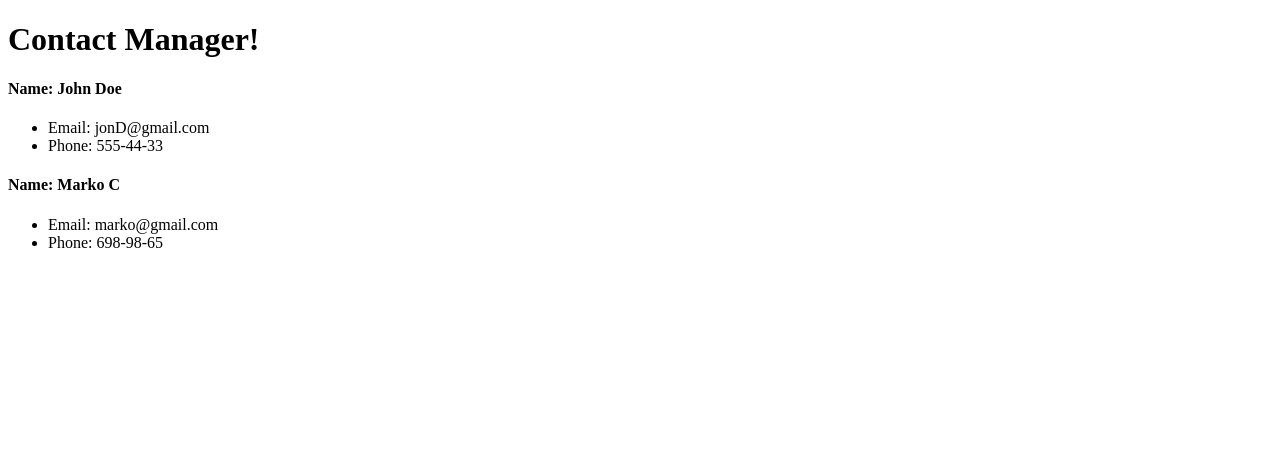
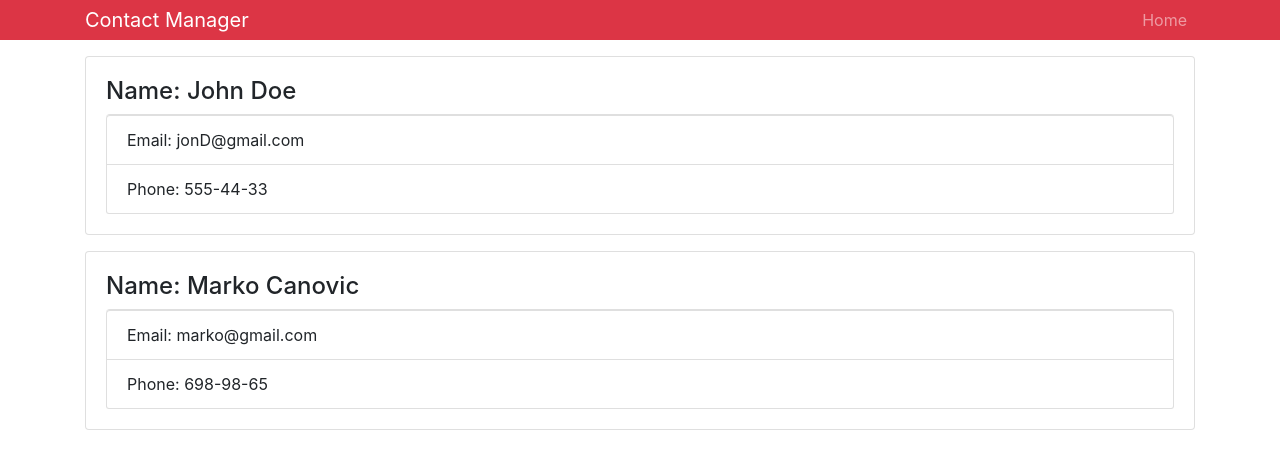
Before and after one commit to MarkoTON/react-front-to-back-default.github.io, a React (Create React App) app in the folder contactmanager/: page / in a window 1280 px wide. Shown: the top 466 px of the page. Built offline with nearby package versions, Linux system fonts and the light colour scheme.

Commit message:
adding bootstrap classes

```diff
--- a/contactmanager/package.json
+++ b/contactmanager/package.json
@@ -4,7 +4,7 @@
   "private": true,
   "dependencies": {
     "axios": "^0.18.0",
-    "bootstrap": "^4.1.2",
+    "bootstrap": "^4.6.0",
     "classnames": "^2.2.6",
     "react": "^16.4.1",
     "react-dom": "^16.4.1",
--- a/contactmanager/src/App.js
+++ b/contactmanager/src/App.js
@@ -1,6 +1,8 @@
 import React, { Component } from 'react';
 import Contact from './components/Contact';
 import Header from './components/Header';
+
+import 'bootstrap/dist/css/bootstrap.min.css';
 import './App.css';
 
 class App extends Component {
@@ -8,9 +10,11 @@
     return (
       <div className="App">
         {/* <Header  /> */}
-        <Header branding="Contact Manager!" />
-        <Contact name="John Doe" email="jonD@gmail.com" phone="555-44-33" />
-        <Contact name="Marko C" email="marko@gmail.com" phone="698-98-65" />
+        <Header branding="Contact Manager" />
+        <div className="container">
+          <Contact name="John Doe" email="jonD@gmail.com" phone="555-44-33" />
+          <Contact name="Marko Canovic" email="marko@gmail.com" phone="698-98-65" />
+        </div>
       </div>
     );
   }
--- a/contactmanager/src/components/Contact.js
+++ b/contactmanager/src/components/Contact.js
@@ -12,11 +12,11 @@
     const {email, name, phone} =  this.props;
 
     return (
-      <div>
+      <div className="card card-body mb-3">
         <h4>Name: {name}</h4>
-        <ul>
-          <li>Email: {email}</li>
-          <li>Phone: {phone}</li>
+        <ul className="list-group">
+          <li className="list-group-item">Email: {email}</li>
+          <li className="list-group-item">Phone: {phone}</li>
         </ul>
       </div>
     )
--- a/contactmanager/src/components/Header.js
+++ b/contactmanager/src/components/Header.js
@@ -2,11 +2,21 @@
 import PropTypes from 'prop-types';
 
 const Header = (props) => {
+  const {branding} = props;
 
   return (
-    <div>
-      <h1>{props.branding}</h1>
-    </div>
+    <nav className="navbar navbar-expand-sm navbar-dark bg-danger mb-3 py-0">
+      <div className="container">
+        <a href="/" className="navbar-brand">
+          {branding}
+        </a>
+        <div>
+          <ul className="navbar-nav mr-auto">
+            <li className="nav-item"><a href="/" className="nav-link">Home</a></li>
+          </ul>
+        </div>
+      </div>
+    </nav>
    );
 };
 
```
Also changed, not shown: 1 other file (tests, documents, lock files or other folders).
